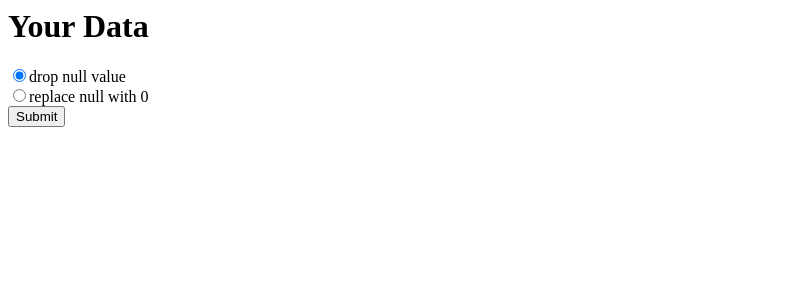
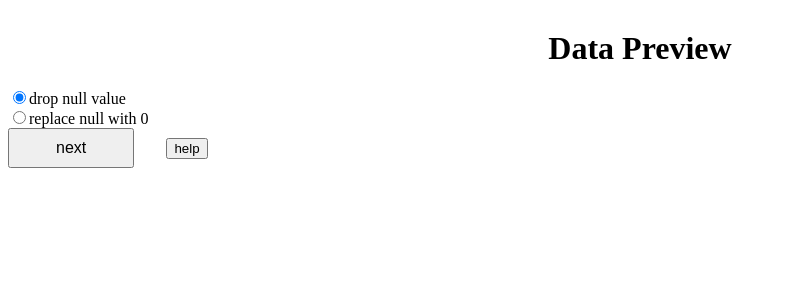
Before and after one commit to ErnestDong/stata_scratch, a Flask app: template templates/show.html in a window 1280 px wide. Shown: the top 300 px of the page, without its empty margins (0-786 px from the left). Run offline with Flask 2, Linux system fonts and the light colour scheme; the template is opened without the code that fills it, so the values that code supplies are empty.

Commit message:
beautify html

```diff
--- a/templates/show.html
+++ b/templates/show.html
@@ -1,15 +1,41 @@
 <html>
   <head>
     <title>View and Choose</title>
-      <script>{{check|safe}}</script>
+    <script>
+      {
+        {
+          check | safe;
+        }
+      }
+      function help() {
+        alert("选择处理缺失值的方式：去除缺失值还是替换为0");
+      }
+    </script>
+    <style type="text/css">
+      .th {
+        background-color: aliceblue;
+      }
+    </style>
   </head>
-  <body>
-    <h1>Your Data</h1>
+  <body bgcolor="white">
+    <h1 align="middle" style="margin-top: 30px;">Data Preview</h1>
     {{file|safe}}
-    <form action="/upload" method="post">
-        <input type="radio" name="isnull" value="drop" checked="checked">drop null value<br>
-        <input type="radio" name="isnull" value="replace">replace null with 0<br>
-      <input type="submit" />
-    </form>
+    <div>
+      <form action="/upload" method="post">
+        <input type="radio" name="isnull" value="drop" checked="checked" />drop
+        null value<br />
+        <input type="radio" name="isnull" value="replace" />replace null with
+        0<br />
+        <input
+          type="submit"
+          value="next"
+          style="width: 10%; height: 40px; font-size: 16px; color: #000000;"
+        />&nbsp;&nbsp;&nbsp;&nbsp;&nbsp;&nbsp;&nbsp;&nbsp;<button
+          onclick="help()"
+        >
+          help
+        </button>
+      </form>
+    </div>
   </body>
 </html>
--- a/templates/upload.html
+++ b/templates/upload.html
@@ -15,7 +15,7 @@
     <div>
       <div style="width: 50%; float: left;">
         <img src="./static/pic/upload.jpeg" /><br />
-        <button onclick="help()">帮助</button>
+        <button onclick="help()">help</button>
       </div>
       <div style="width: 50%; float: right;">
         <form action="" method="post" enctype="multipart/form-data">
```
Also changed, not shown: templates/clean.html (+9 -5 lines).
